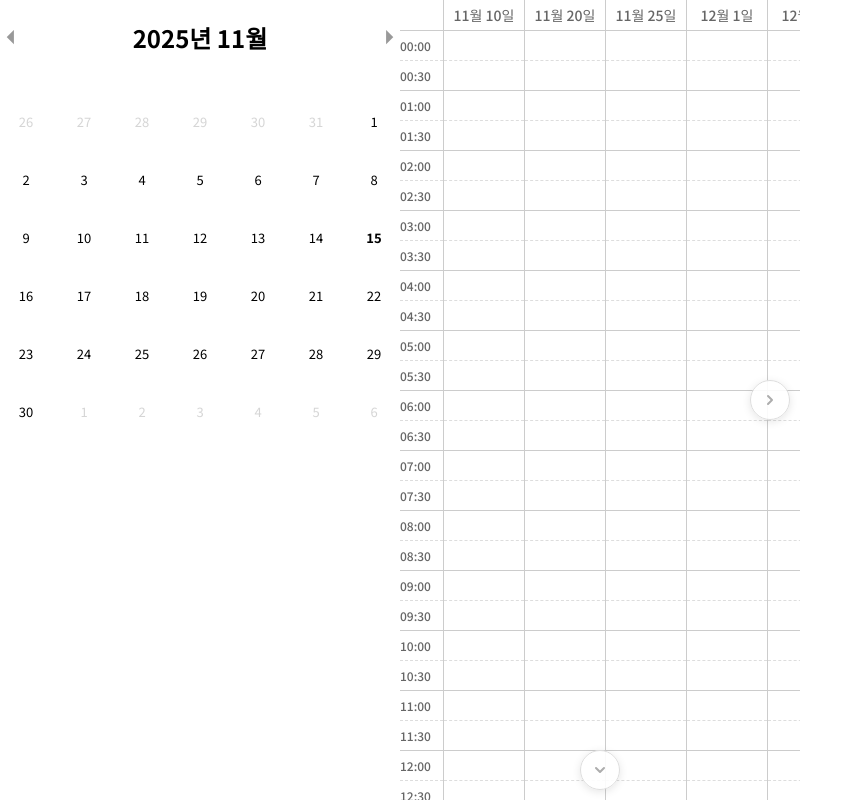
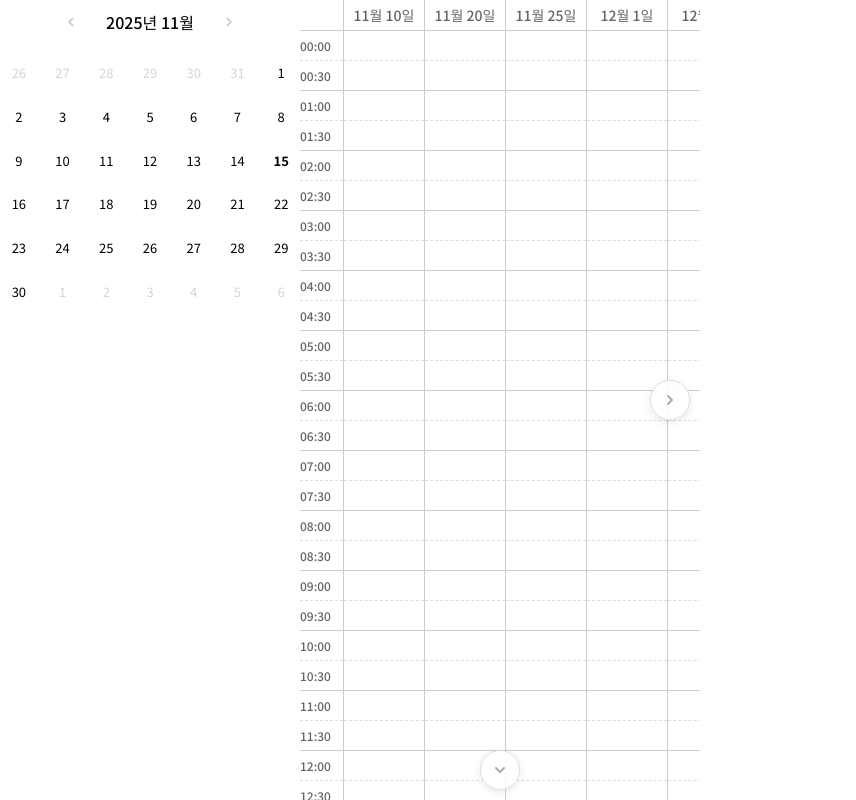
Before and after one commit to piggmme/time2gather-fe, an Astro site: page / in a window 1280 px wide. Shown: the whole page, without its empty margins (0-856 px from the left). Built offline with nearby package versions, Linux system fonts and the light colour scheme; Astro itself is replaced by a stand-in of ours.

Commit message:
improvestyle of the monthly view

```diff
--- a/src/components/Monthly/Monthly.module.scss
+++ b/src/components/Monthly/Monthly.module.scss
@@ -2,23 +2,31 @@
   width: 100%;
 }
 
-.title {
-  margin-bottom: 20px;
-}
 
 .header {
   display: flex;
-  justify-content: space-between;
+  // justify-content: space-between;
+  justify-content: center;
   align-items: center;
-  margin-bottom: 20px;
+  margin-bottom: 10px;
+
+  .title {
+    margin-bottom: 20px;
+    font-size: 16px;
+    font-weight: 500;
+    margin: 10px 20px;
+  }
+
   button {
+    width: 30px;
+    height: 30px;
+    display: flex;
+    align-items: center;
+    justify-content: center;
     background: none;
     border: none;
     cursor: pointer;
     font-size: 20px;
-    color: #999;
-  }
-  button:hover {
-    background: #f0f0f0;
+    color: #ccc;
   }
 }
--- a/src/components/Monthly/Monthly.tsx
+++ b/src/components/Monthly/Monthly.tsx
@@ -2,6 +2,7 @@ import MonthlyGrid from "./MonthlyGrid";
 import dayjs from "dayjs";
 import styles from "./Monthly.module.scss";
 import { useState } from "react";
+import { HiChevronLeft, HiChevronRight } from "react-icons/hi";
 
 function getMonthDays(year: number, month: number) {
   const start = dayjs().year(year).month(month).date(1);
@@ -55,9 +56,13 @@ export default function Monthly() {
   return (
     <div className={styles.container}>
       <div className={styles.header}>
-        <button onClick={handlePreviousMonth}>{"⏴"}</button>
+        <button onClick={handlePreviousMonth}>
+          <HiChevronLeft />
+        </button>
         <h2 className={styles.title}>{currentDate.format("YYYY년 MM월")}</h2>
-        <button onClick={handleNextMonth}>{"⏵"}</button>
+        <button onClick={handleNextMonth}>
+          <HiChevronRight />
+        </button>
       </div>
       <MonthlyGrid monthDays={monthDays} currentYear={currentDate.year()} currentMonth={currentDate.month()} />
     </div>
--- a/src/components/Monthly/MonthlyCell.module.scss
+++ b/src/components/Monthly/MonthlyCell.module.scss
@@ -2,11 +2,10 @@
 
 .cell {
   user-select: none;
-  padding: 14px 10px;
   border-radius: 50%;
   background: #fff;
   transition: 0.15s;
-  cursor: default;
+  cursor: pointer;
   font-size: 13px;
   display: flex;
   align-items: center;
@@ -14,6 +13,10 @@
   aspect-ratio: 1;
   min-width: 0;
   box-sizing: border-box;
+
+  &:hover {
+    background: #f9f9f9;
+  }
 
   &.selected {
     background: $primary-color-selected;
--- a/src/components/Welcome.astro
+++ b/src/components/Welcome.astro
@@ -17,7 +17,7 @@ import Daily from "./daily/Daily";
   display: flex;
 }
 .monthly-container {
-  width: 400px;
+  width: 300px;
 }
 .daily-container {
   width: 400px;
```
